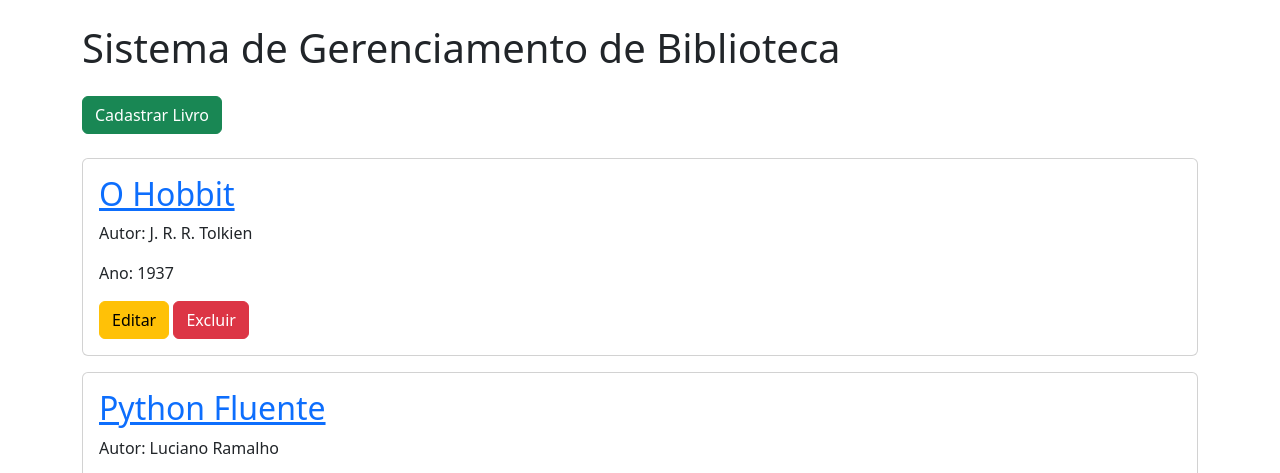
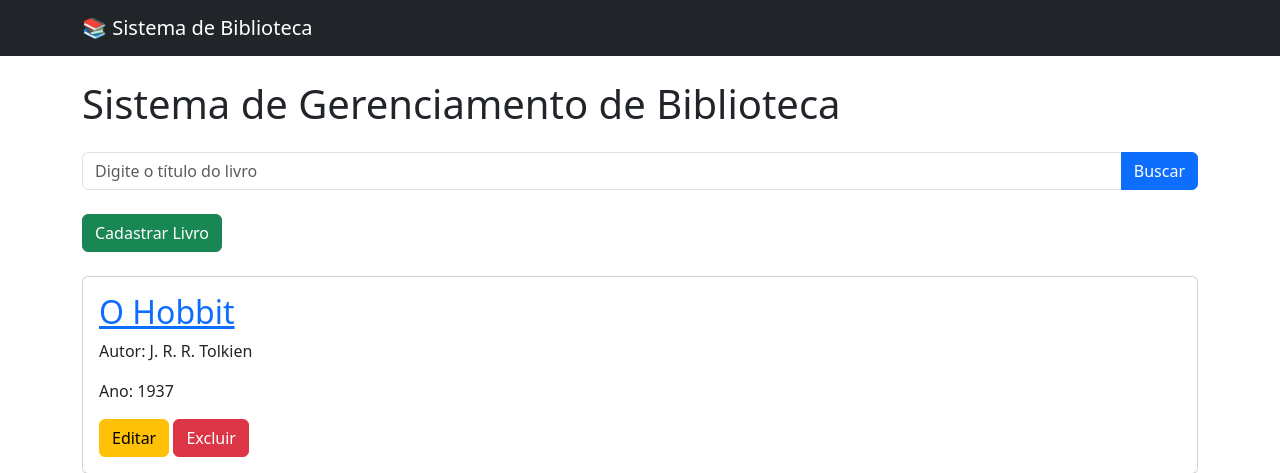
Before and after one commit to andrediniz518/biblioteca, a Django app: page /livros/ in a window 1280 px wide. Shown: the top 473 px of the page. Run offline with Django 5.2, Linux system fonts and the light colour scheme; data comes from the database, SQL or seed files in the repository.

Commit message:
Adiciona busca de livros por título

```diff
--- a/livros/templates/livros/base.html
+++ b/livros/templates/livros/base.html
@@ -3,7 +3,6 @@
 <head>
     <title>
         {% block title %}
-
         {% endblock %}
     </title>
 
@@ -13,12 +12,17 @@
 
 <body>
 
+<nav class="navbar navbar-dark bg-dark">
+    <div class="container">
+        <a class="navbar-brand" href="{% url 'lista_livros' %}">
+            📚 Sistema de Biblioteca
+        </a>
+    </div>
+</nav>
+
 <div class="container mt-4">
-
     {% block content %}
-
     {% endblock %}
-
 </div>
 
 </body>
--- a/livros/templates/livros/lista_livros.html
+++ b/livros/templates/livros/lista_livros.html
@@ -12,6 +12,21 @@ Biblioteca
     Sistema de Gerenciamento de Biblioteca
 </h1>
 
+<form method="GET" class="mb-4">
+    <div class="input-group">
+        <input
+            type="text"
+            name="busca"
+            class="form-control"
+            placeholder="Digite o título do livro"
+            value="{{ busca|default:'' }}"
+        >
+
+        <button class="btn btn-primary" type="submit">
+            Buscar
+        </button>
+    </div>
+</form>
 
 <a href="{% url 'cadastrar_livro' %}" class="btn btn-success mb-4">
     Cadastrar Livro
@@ -58,6 +73,10 @@ Biblioteca
         </div>
 
     </div>
+{% empty %}
+    <div class="alert alert-warning">
+        Nenhum livro encontrado.
+    </div>
 
 {% endfor %}
 
@@ -68,7 +87,7 @@ Biblioteca
 
             <li class="page-item">
                 <a class="page-link"
-                   href="?pagina={{ livros.previous_page_number }}">
+                   href="?pagina={{ livros.previous_page_number }}&busca={{ busca }}">
                     Anterior
                 </a>
             </li>
@@ -98,7 +117,7 @@ Biblioteca
 
             {% else %}
                 <li class="page-item">
-                    <a class="page-link" href="?pagina={{ num }}">
+                    <a class="page-link" href="?pagina={{ num }}&busca={{ busca }}">
                         {{ num }}
                     </a>
                 </li>
@@ -109,7 +128,7 @@ Biblioteca
         {% if livros.has_next %}
             <li class="page-item">
                 <a class="page-link"
-                   href="?pagina={{ livros.next_page_number }}">
+                  href="?pagina={{ livros.next_page_number }}&busca={{ busca }}">
                     Próxima
                 </a>
             </li>
--- a/livros/views.py
+++ b/livros/views.py
@@ -7,7 +7,11 @@ from django.core.paginator import Paginator
 # Create your views here.
 
 def lista_livros(request):
+
+    busca = request.GET.get('busca')
     livros = Livro.objects.all()
+    if busca:
+        livros = livros.filter(titulo__icontains=busca)
 
     paginator = Paginator(livros, 3)
     pagina = request.GET.get('pagina')
```
Also changed, not shown: README.md.
